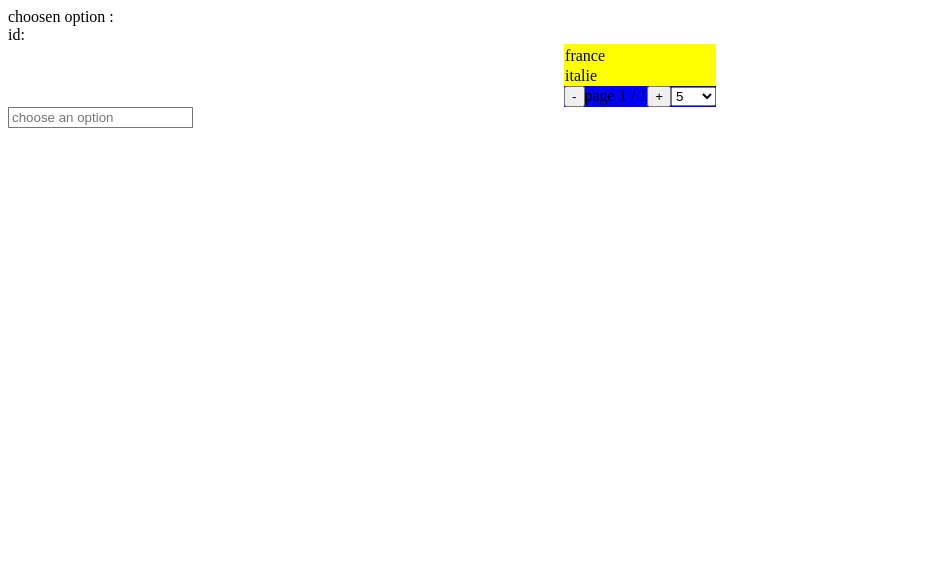
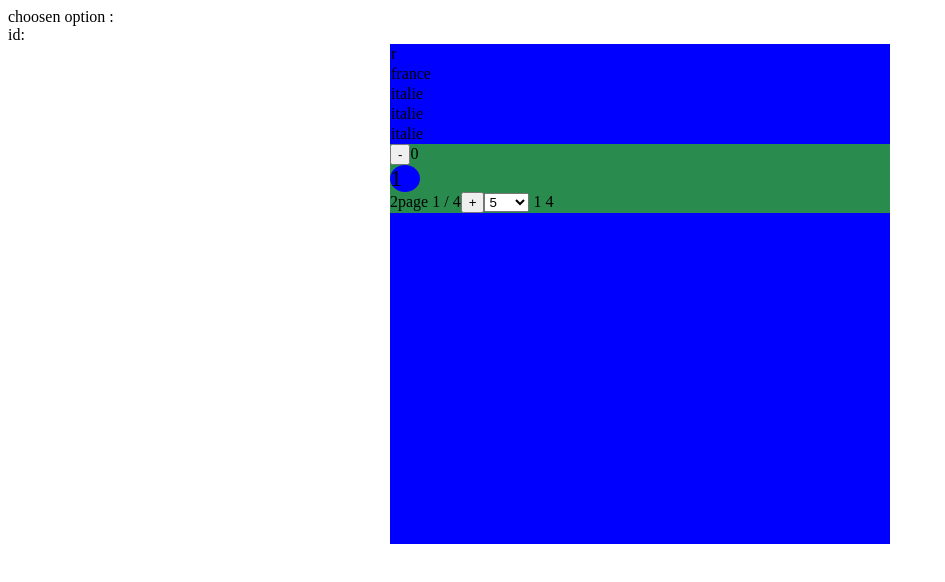
Before and after one commit to denisk13005/test-pagination, a Vue app: page / in a window 1280 px wide. Shown: the top 582 px of the page, without its empty margins (0-945 px from the left). Built offline with nearby package versions, Linux system fonts and the light colour scheme.

Commit message:
continue la paginatyion

```diff
--- a/src/App.vue
+++ b/src/App.vue
@@ -3,26 +3,73 @@
     choosen option :{{chooseOption}} <br/>
     id:{{ optionId }}
    <PaginateTab :array="listToShow"/>
-   <EditableSelect :options="list" @choosenOption="choosenOption"/>
+   <!-- <EditableSelect :options="list" @choosenOption="choosenOption"/> -->
+    <!-- <select name="" id="test" v-model="test" @change="inputFilterList">
+      <option value="test">test</option>
+      <option value="test2">test2</option>
+      <option value="test3">test3</option>
+    </select> -->
+    <!-- <select name="" id="test2" v-model="test2" @change="inputFilterList">
+      <option value="tests">tests</option>
+      <option value="tests2">tests2</option>
+      <option value="tests3">tests3</option>
+    </select>
+    {{ test }}
+    {{ test2 }}
+
+    <div v-for="(el,index) in arrayToShow" :key="index">
+    <p>{{ el.name }}</p></div> -->
   </div>
 </template>
 
 <script>
 import PaginateTab from './components/PaginateTab.vue';
-import EditableSelect from './components/EditableSelect.vue';
+// import EditableSelect from './components/EditableSelect.vue';
 export default {
   name: "App",
   components : {
     PaginateTab,
-    EditableSelect
+    // EditableSelect
   },
   data() {
     return {
-      list: [{value : '', id: 0},{value : 'france', id: 1},{value:"italie",id:2}],
+      list:
+      [{value : 'r', id: 0},{value : 'france', id: 1},{value:"italie",id:2},
+      {value:"italie",id:2},
+      {value:"italie",id:2},
+      {value:"italie",id:2},
+      {value:"dd",id:2},
+      {value:"italie",id:2},
+      {value:"italie",id:2},
+      {value:"italie",id:2},
+      {value:"italie",id:2},
+      {value:"itaeelie",id:2},
+      {value:"italie",id:2},
+      {value:"italie",id:2},
+      {value:"italie",id:2},
+      {value:"italie",id:2},
+      {value:"italie",id:2},
+      {value:"italie",id:2},
+
+
+    ],
       chooseOption : '',
-      optionId : ''
+      optionId : '',
+    test:'',
+    test2:'',
+    array:[
+      {test:"test",test2:"tests3",name:1},
+      {test:"test", test2:'tests2',name:2},
+      {test:"test1", test2:'tests2',name:3},
+      {test:"test",test2:"tests",name:4},
+    ],
+    arrayToShow:[],
+    filterList:[]
 
     }
+  },
+  mounted(){
+    this.arrayToShow = Array.from(this.array)
   },
   methods : {
     choosenOption (payload){
@@ -30,6 +77,29 @@ export default {
       this.optionId = payload.id
 
     },
+    inputFilterList(e){
+
+      let selectField = (e.target.id)
+      let fieldValue  = (e.target.value)
+      let obj = {}
+      obj[selectField] = fieldValue
+
+
+     this.filterList.push(obj)
+      let t =  Array.from(new Set(this.filterList))
+     this.filteredArrayToShow(t)
+
+
+    },
+    filteredArrayToShow(filterList){
+      let a = Array.from(this.array)
+      console.log(a)
+      filterList.forEach(el => {
+        a.filter(element => element[Object.key(el)] === Object.key(el) )
+      })
+
+    }
+
   },
   computed: {
     listToShow () {
--- a/src/components/PaginateTab.vue
+++ b/src/components/PaginateTab.vue
@@ -1,10 +1,13 @@
 <template>
   <div :style="{background : 'blue'}" class="container">
-   <tr v-for="el in listesToShow" :key="el.id" :style= "{background: 'yellow', display:'inline-block'}">
+   <tr v-for="el in listesToShow" :key="el.id" >
     <td>{{ el.value }}</td>
    </tr>
    <div class="pagination">
     <button @click="previous" >-</button>
+    <span>{{ page -1  }}</span>
+    <span class="activNumber">{{ page }}</span>
+    <span>{{ page + 1  }}</span>
       <span>page {{ page}} / {{ numberOfPages }}</span>
     <button @click="next">+</button>
     <select name="" id="elPerPage"  v-model="elPerPage" @change="changeElPerPage">
@@ -13,6 +16,7 @@
       <option value="50">50</option>
       <option value="100">100</option>
     </select>
+    {{ page   }} {{ numberOfPages }}
    </div>
   </div>
 </template>
@@ -31,6 +35,8 @@ export default {
       elPerPage: 5,
       page :1,
       numberOfPages : 1,
+      startIndex:0,
+      endIndex : 6
 
     }
   },
@@ -51,10 +57,10 @@ export default {
     getPaginatedArray(){
      console.log(this.elPerPage,"elPP", typeof this.elPerPage)
      this.numberOfPages = Math.ceil(this.array.length / this.elPerPage)
-      let startIndex = (this.page * this.elPerPage) - this.elPerPage
-      let endIndex = startIndex + this.elPerPage
-      console.log(startIndex , endIndex,'---------')
-  return  this.listesToShow = this.array.slice(startIndex, endIndex)
+      this.startIndex = (this.page * this.elPerPage) - this.elPerPage
+      this.endIndex = this.startIndex + this.elPerPage
+      console.log(this.array.slice(this.startIndex, this.endIndex))
+
 
 
     },
@@ -76,7 +82,7 @@ export default {
   },
   computed : {
     listesToShow(){
-      return this.array
+      return  this.array.slice(this.startIndex, this.endIndex)
     }
   }
 
@@ -87,7 +93,19 @@ export default {
 .container {
   display: flex;
   flex-direction: column;
-  width: max-content;
+  width: 500px;
+  height: 500px;
   margin: auto
 }
+.pagination {
+  width: 100%;
+  background: rgb(42, 139, 79);
+}
+.activNumber{
+  font-size: 24px;
+  background: blue;
+  border-radius: 50%;
+  width: 30px;
+  display: block;
+}
 </style>
```
